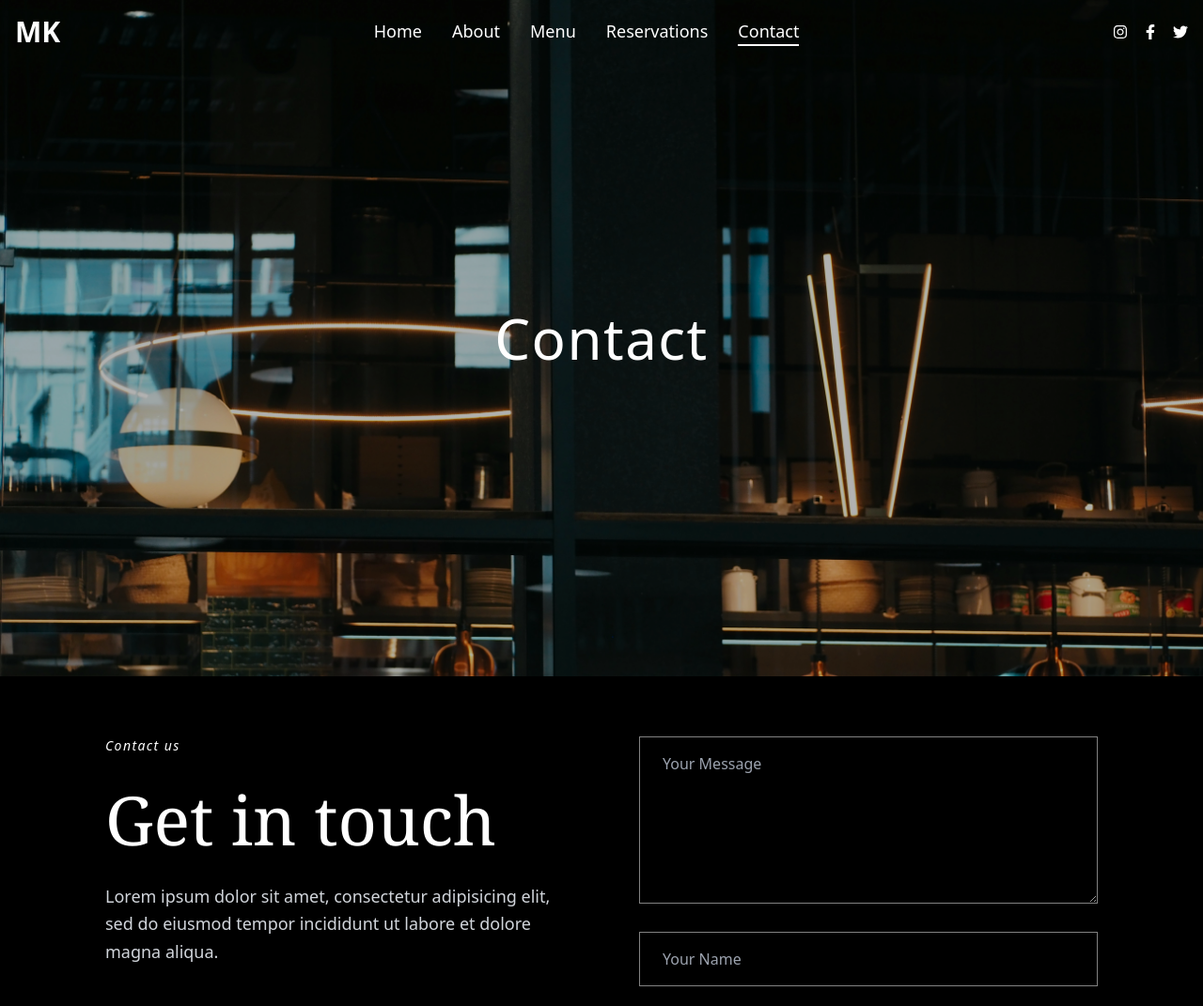
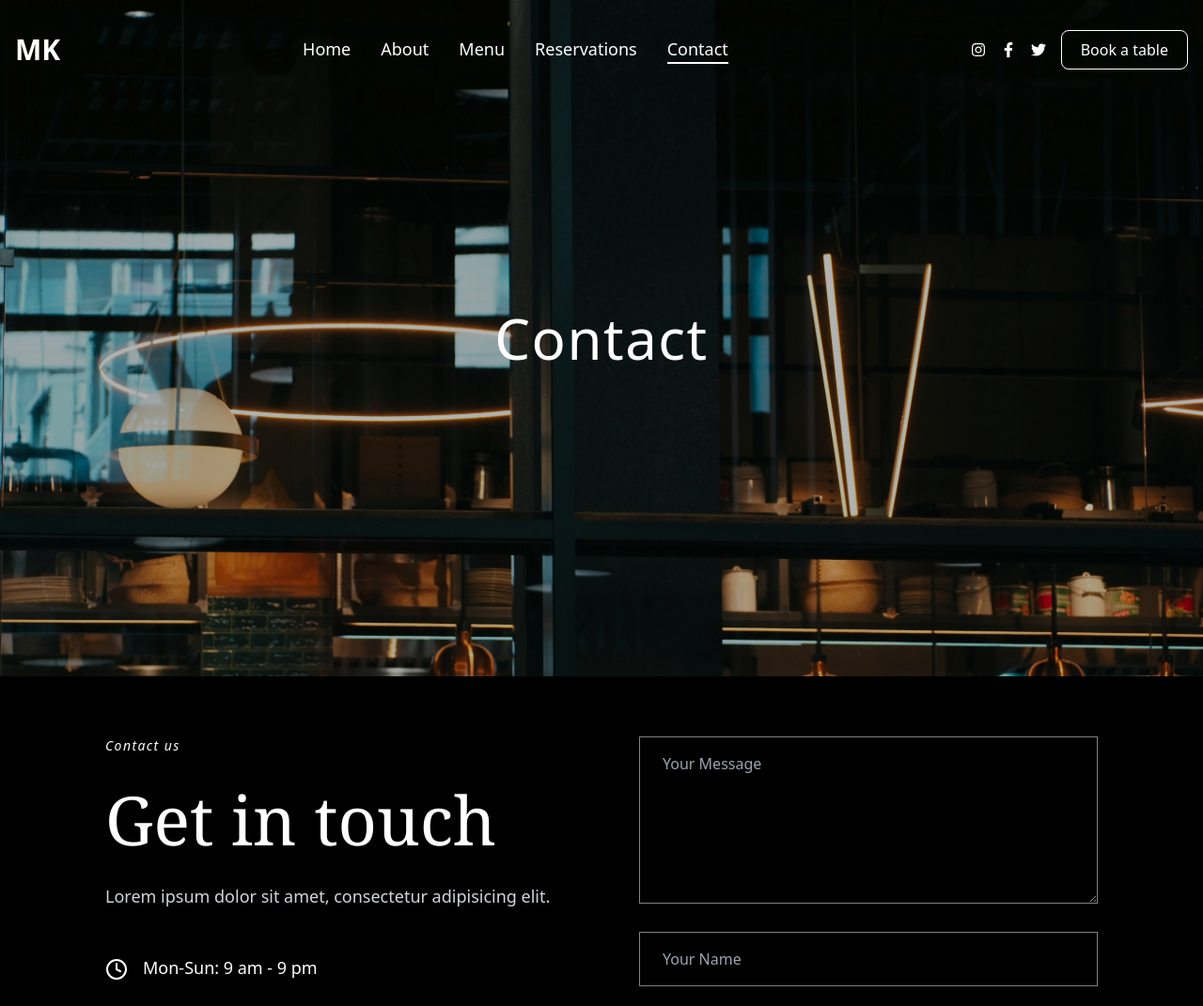
Before and after one commit to meetkumbhani2004/Cafe-Restorant, a React (Vite) app: page /contact in a window 1280 px wide. Shown: the top 1071 px of the page at 94% size. Built offline with nearby package versions, Linux system fonts and the light colour scheme.

Commit message:
toast message

```diff
--- a/package.json
+++ b/package.json
@@ -14,6 +14,7 @@
     "lucide-react": "^0.553.0",
     "react": "^19.2.0",
     "react-dom": "^19.2.0",
+    "react-hot-toast": "^2.6.0",
     "react-icons": "^5.5.0",
     "react-router-dom": "^7.9.6",
     "swiper": "^12.0.3"
--- a/src/App.jsx
+++ b/src/App.jsx
@@ -7,6 +7,7 @@ import Contact from './pages/Contect.jsx'
 import Header from './components/Header.jsx'
 import Footer from './components/Footer'
 import About from './pages/About.jsx'
+import { Toaster } from 'react-hot-toast'
 
 export default function App() {
   return (
@@ -14,7 +15,9 @@ export default function App() {
       <Header />
 
       <div className="app-main">
+          <Toaster position="top-center" />
         <Routes>
+
           <Route path="/" element={<Home />} />
           <Route path="/about" element={<About />} />
           <Route path="/menu" element={<Menu />} />
--- a/src/components/Header.jsx
+++ b/src/components/Header.jsx
@@ -1,7 +1,8 @@
 import React, { useState, useEffect } from "react";
-import { Link, useLocation } from "react-router-dom";
+import { Link, useLocation,useNavigate } from "react-router-dom";
 import { FaInstagram, FaFacebookF, FaTwitter } from "react-icons/fa";
 import { HiMenuAlt3, HiX } from "react-icons/hi";
+
 
 export default function Header() {
   const location = useLocation();
@@ -9,6 +10,7 @@ export default function Header() {
   const [lastScrollY, setLastScrollY] = useState(0);
   const [scrolled, setScrolled] = useState(false);
   const [mobileMenu, setMobileMenu] = useState(false);
+  const navigate = useNavigate();
 
   // Hide Header On Scroll Down
   const controlHeader = () => {
@@ -42,7 +44,11 @@ export default function Header() {
           ${scrolled ? "md:bg-black/80 md:backdrop-blur-md" : "md:bg-transparent"}
         `}
       >
+      <header className="w-full pt-4">
+  {/* pt-4 = header upar se thoda niche aa jayega */}
+
   <div className="container mx-auto flex items-center justify-between py-4 px-4">
+
     {/* MOBILE MENU BUTTON */}
     <button
       className="text-white text-3xl md:hidden"
@@ -72,17 +78,27 @@ export default function Header() {
     </nav>
 
     {/* RIGHT SOCIAL ICONS (DESKTOP) */}
-          <div className="hidden md:flex gap-4 text-white">
+    <div className="hidden md:flex items-center gap-4 text-white">
       <FaInstagram />
       <FaFacebookF />
       <FaTwitter />
+
+      <button
+  className="px-5 py-2 border border-white rounded-lg hover:bg-white hover:text-black transition"
+  onClick={() => navigate("/reservations")}
+>
+  Book a table
+</button>
     </div>
 
-          {/* SINGLE ICON (MOBILE RIGHT SIDE) */}
+    {/* MOBILE RIGHT ICON */}
     <div className="md:hidden text-white text-xl">
       <FaInstagram />
     </div>
+
   </div>
+</header>
+
       </header>
 
       {/* MOBILE MENU DROPDOWN */}
--- a/src/pages/Contect.jsx
+++ b/src/pages/Contect.jsx
@@ -1,5 +1,6 @@
 import React, { useState, useEffect, useRef } from "react";
 import { Clock, MapPin, Phone } from "lucide-react";
+import toast from "react-hot-toast";
 
 const ContactPage = () => {
   const [formData, setFormData] = useState({
@@ -14,11 +15,9 @@ const ContactPage = () => {
   const [show, setShow] = useState(false);
   const [offset, setOffset] = useState(0);
 
-  // PARALLAX SCROLL TIED TO SCROLL
+  // PARALLAX
   useEffect(() => {
-    const handleScroll = () => {
-      setOffset(window.scrollY * 0.3); // adjust speed factor
-    };
+    const handleScroll = () => setOffset(window.scrollY * 0.3);
     window.addEventListener("scroll", handleScroll);
     return () => window.removeEventListener("scroll", handleScroll);
   }, []);
@@ -45,19 +44,18 @@ const ContactPage = () => {
 
     if (Object.keys(newErrors).length > 0) {
       setErrors(newErrors);
+      toast.error("Please fill out all required fields");
       return;
     }
 
-    alert("Thank you for contacting us!");
+    toast.success("Thank you for contacting us!");
     setFormData({ message: "", name: "", email: "" });
   };
 
   return (
     <div className="w-full bg-white">
-
-      {/* ---------- HERO SECTION ---------- */}
+      {/* HERO */}
       <section className="relative w-full h-[80vh] md:h-[90vh] flex items-center justify-center overflow-hidden">
-        {/* PARALLAX BACKGROUND */}
         <img
           src="/bg1.jpg"
           alt="contact"
@@ -65,10 +63,8 @@ const ContactPage = () => {
           style={{ transform: `translateY(${offset}px)` }}
         />
 
-        {/* OPTIONAL OVERLAY */}
         <div className="absolute inset-0 bg-black/30"></div>
 
-        {/* HERO TEXT */}
         <h1
           ref={textRef}
           className={`relative text-white text-4xl md:text-6xl tracking-wide transition-all duration-300 ${
@@ -79,22 +75,18 @@ const ContactPage = () => {
         </h1>
       </section>
 
-
-      {/* ---------- MAIN CONTACT SECTION ---------- */}
+      {/* MAIN CONTACT SECTION */}
       <div className="w-full bg-black py-16 px-6 md:px-20 lg:px-28">
         <div className="grid md:grid-cols-2 gap-14 lg:gap-20 max-w-7xl mx-auto">
 
-          {/* Left Side */}
+          {/* LEFT SIDE */}
           <div className="space-y-8 text-white">
-
             <p className="text-sm tracking-widest italic">Contact us</p>
-
             <h1 className="text-5xl md:text-6xl lg:text-7xl font-serif leading-tight">
               Get in touch
             </h1>
-
-            <p className="text-gray-300 text-lg leading-relaxed">
-              Lorem ipsum dolor sit amet, consectetur adipisicing elit, sed do eiusmod tempor incididunt ut labore et dolore magna aliqua.
+            <p className="text-gray-300 text-lg">
+              Lorem ipsum dolor sit amet, consectetur adipisicing elit.
             </p>
 
             <div className="space-y-6 pt-4">
@@ -115,10 +107,10 @@ const ContactPage = () => {
             </div>
           </div>
 
-          {/* Right Side - Form */}
+          {/* RIGHT SIDE FORM */}
           <div className="space-y-6 text-white">
 
-            {/* Textarea */}
+            {/* Message */}
             <div>
               <textarea
                 name="message"
@@ -126,8 +118,7 @@ const ContactPage = () => {
                 rows="6"
                 onChange={handleChange}
                 placeholder="Your Message"
-                className={`w-full bg-transparent border px-6 py-4
-                  transition-colors outline-none
+                className={`w-full bg-transparent border px-6 py-4 outline-none transition-colors
                   ${errors.message ? "border-red-500" : "border-[#828282] focus:border-white"}
                 `}
               />
@@ -144,8 +135,7 @@ const ContactPage = () => {
                 value={formData.name}
                 onChange={handleChange}
                 placeholder="Your Name"
-                className={`w-full bg-transparent border px-6 py-4
-                  transition-colors outline-none
+                className={`w-full bg-transparent border px-6 py-4 outline-none transition-colors
                   ${errors.name ? "border-red-500" : "border-[#828282] focus:border-white"}
                 `}
               />
@@ -162,8 +152,7 @@ const ContactPage = () => {
                 value={formData.email}
                 onChange={handleChange}
                 placeholder="Your E-mail"
-                className={`w-full bg-transparent border px-6 py-4
-                  transition-colors outline-none
+                className={`w-full bg-transparent border px-6 py-4 outline-none transition-colors
                   ${errors.email ? "border-red-500" : "border-[#828282] focus:border-white"}
                 `}
               />
@@ -183,11 +172,11 @@ const ContactPage = () => {
         </div>
       </div>
 
-      {/* ---------- GOOGLE MAP SECTION ---------- */}
+      {/* MAP */}
       <div className="w-full h-[350px] md:h-[450px]">
         <iframe
           title="google-map"
-          src="https://www.google.com/maps/embed?pb=!1m18..."
+         src="https://www.google.com/maps/embed?pb=!1m18!1m12!1m3!1d1552.070254033463!2d72.89369464442747!3d21.2256051!2m3!1f0!2f0!3f0!3m2!1i1024!2i768!4f13.1!3m3!1m2!1s0x3be04fc031221a5f%3A0xc7c9f86cd0087785!2sCookEr&#39;s%20Eatery%20%7C%20best%20cafe%20in%20varachha!5e1!3m2!1sen!2sin!4v1763530424042!5m2!1sen!2sin"
           className="w-full h-full border-0"
           loading="lazy"
         ></iframe>
--- a/src/pages/Reservations.jsx
+++ b/src/pages/Reservations.jsx
@@ -1,5 +1,6 @@
 import React, { useState } from "react";
-import { Users, Calendar, Clock, ShoppingBag } from "lucide-react";
+import { Users, Calendar, Clock } from "lucide-react";
+import toast from "react-hot-toast";
 
 const Reservations = () => {
   const [person, setPerson] = useState("1 Person");
@@ -8,10 +9,11 @@ const Reservations = () => {
 
   const handleBooking = () => {
     if (!date || !time) {
-      alert("Please select date and time");
+      toast.error("Please select date and time.");
       return;
     }
-    alert(`Reservation confirmed for ${person} on ${date} at ${time}`);
+
+    toast.success(`Reservation confirmed for ${person} on ${date} at ${time}`);
   };
 
   return (
@@ -29,11 +31,9 @@ const Reservations = () => {
       {/* Content */}
       <div className="relative z-10 flex flex-col items-center justify-center h-full text-white px-4">
         <div className="text-center mb-12">
-
           <h1 className="text-6xl md:text-7xl font-serif mb-4">
             Reservations
           </h1>
-
         </div>
 
         {/* Form Box */}
@@ -99,13 +99,7 @@ const Reservations = () => {
           </button>
 
         </div>
-
-
-        {/* Additional Info */}
-
       </div>
-
-
     </div>
   );
 };
--- a/src/sections/Reservation.jsx
+++ b/src/sections/Reservation.jsx
@@ -1,5 +1,6 @@
 import React, { useState } from 'react'
 import { Users, Calendar, Clock } from "lucide-react";
+import toast from "react-hot-toast";
 
 const Reservation = () => {
   const [person, setPerson] = useState("1 Person");
@@ -8,10 +9,11 @@ const Reservation = () => {
 
   const handleBooking = () => {
     if (!date || !time) {
-      alert("Please select date and time");
+      toast.error("Please select date and time");
       return;
     }
-    alert(`Reservation confirmed for ${person} on ${date} at ${time}`);
+
+    toast.success(`Reservation confirmed for ${person} on ${date} at ${time}`);
   };
 
   return (
```
Also changed, not shown: 1 other file (tests, documents, lock files or other folders). Lines whose indentation alone changed are shown as unchanged.
